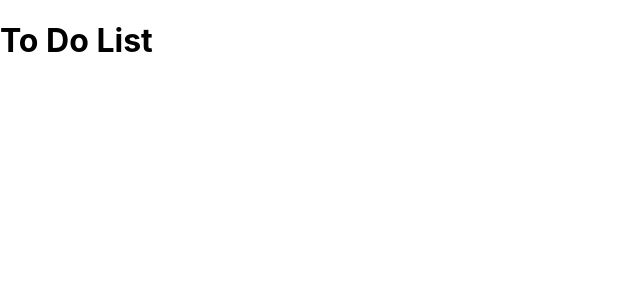
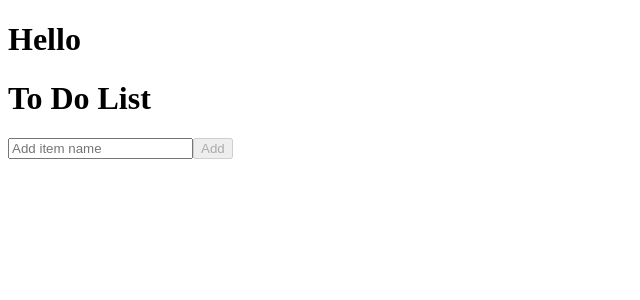
Before and after one commit to isabel-brolhato/to-do-list, a React (Create React App) app: page / in a window 1280 px wide. Shown: the top 300 px of the page, without its empty margins (0-640 px from the left). Built offline with nearby package versions, Linux system fonts and the light colour scheme.

Commit message:
adds form, makes list, adds and removes items (#11)
* Adds form, makes list, adds and removes items

* Add components, disable add button when input is empty

```diff
--- a/src/App.js
+++ b/src/App.js
@@ -1,9 +1,75 @@
-import './App.css';
+import React from 'react';
+import AddBtn from './Components/AddBtn';
+import Title from './Components/Title';
 
-function App() {
-  return (
-    <h1>To Do List</h1>
-  );
+
+class App extends React.Component {
+  constructor(props) {
+    super(props);
+    this.state = {
+      newItem: "",
+      list: []
+    };
+  }
+
+  updateInput(key, value) {
+    this.setState({ [key]: value });
+  }
+
+  addItem() {
+    const newItem = {
+      id: 1 + Math.random(),
+      value: this.state.newItem.slice()
+    };
+
+    const list = [...this.state.list];
+    list.push(newItem);
+
+    this.setState({
+      list,
+      newItem: ""
+    });
+  }
+
+  deleteItem(id) {
+    const list = [...this.state.list];
+    const updatedList = list.filter(item => item.id !== id);
+    this.setState({ list: updatedList });
+  }
+
+  render() {
+    return (
+      <div>
+        <AddBtn />
+<Title />
+        <div className="container">
+          <input
+            type="text"
+            placeholder="Add item name"
+            value={this.state.newItem}
+            onChange={e => this.updateInput("newItem", e.target.value)}
+          />
+          <button
+            className="add-btn"
+            onClick={() => this.addItem()}
+            disabled={!this.state.newItem.length}
+          >Add</button>
+          <br />
+          <ul>
+            {this.state.list.map(item => {
+              return (
+                <li key={item.id}>
+                  {item.value}
+                  <button className="delete-btn" onClick={() => this.deleteItem(item.id)}>Delete</button>
+                </li>
+              );
+            })}
+          </ul>
+        </div>
+      </div>
+    );
+  }
 }
 
+
 export default App;
--- /dev/null
+++ b/src/Components/AddBtn.js
@@ -0,0 +1,7 @@
+
+
+function AddBtn () {
+    return <h1>Hello</h1>
+}
+
+export default AddBtn;
--- /dev/null
+++ b/src/Components/Title.js
@@ -0,0 +1,6 @@
+
+function Title (){
+    return <h1 className="title">To Do List</h1>
+}
+
+export default Title;
--- a/src/index.js
+++ b/src/index.js
@@ -1,8 +1,7 @@
 import React from 'react';
 import ReactDOM from 'react-dom/client';
-import './index.css';
 import App from './App';
-import reportWebVitals from './reportWebVitals';
+
 
 const root = ReactDOM.createRoot(document.getElementById('root'));
 root.render(
@@ -10,8 +9,3 @@ root.render(
     <App />
   </React.StrictMode>
 );
-
-// If you want to start measuring performance in your app, pass a function
-// to log results (for example: reportWebVitals(console.log))
-// or send to an analytics endpoint. Learn more: https://bit.ly/CRA-vitals
-reportWebVitals();
```
